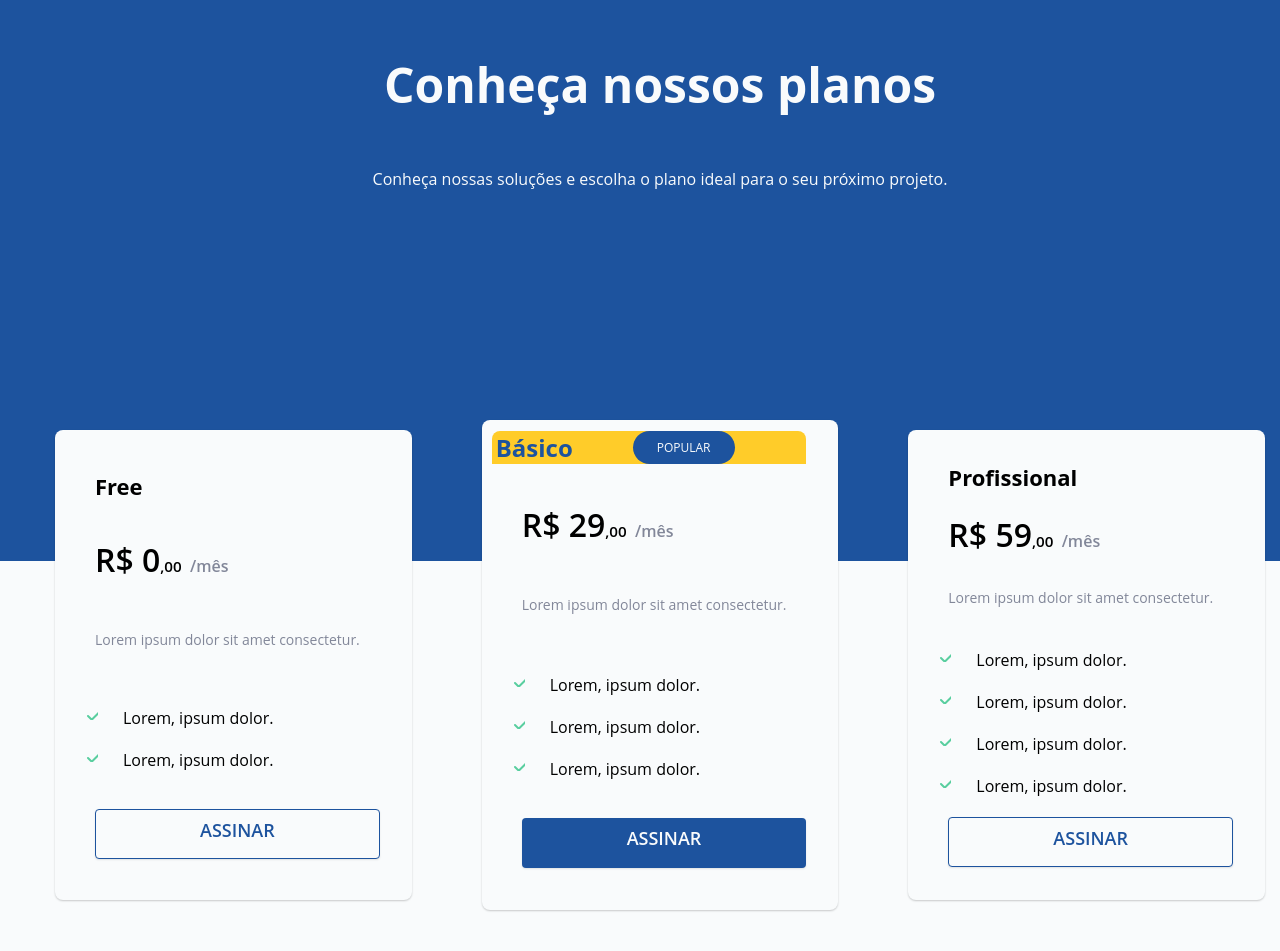
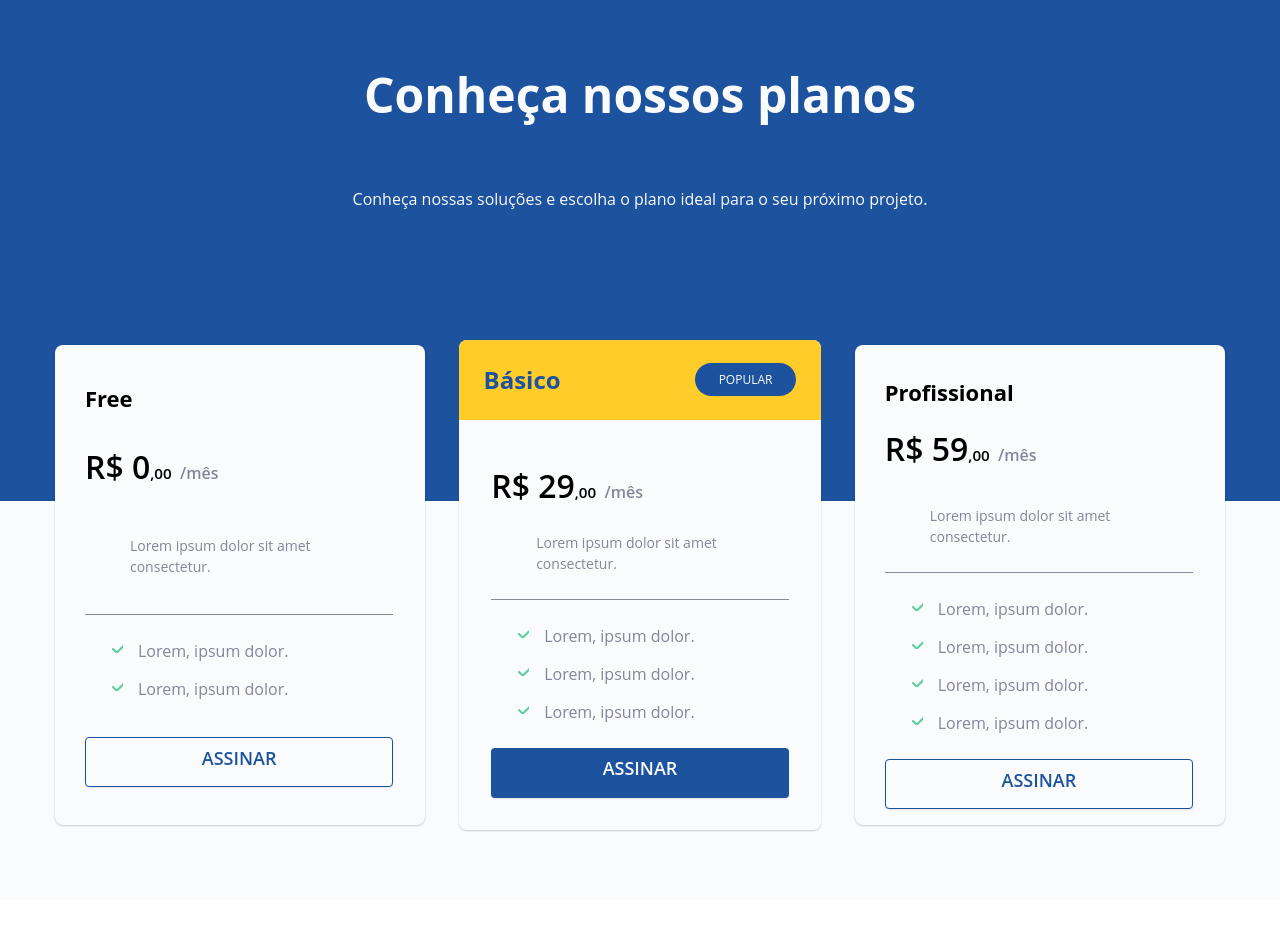
Before and after one commit to Noellyalbus/Pricing-table, a plain HTML site: page index.html in a window 1280 px wide. Shown: the part 97-1048 px from the top of the page. After the commit the page ends 997 px from the top, so only its background shows below. Drawn offline with Linux system fonts and the light colour scheme.

Commit message:
Add files via upload

```diff
--- a/css/style.css
+++ b/css/style.css
@@ -8,6 +8,7 @@
 
  body{
     background: linear-gradient(to bottom,var(--blue) 60%,var(--blue) 60%, var(--page-background) 50%, var(--page-background)50%);
+    /* overflow: hidden; */
  }
 
 /* Cores do site */
@@ -22,11 +23,11 @@
 /* componentes do site */
 .container{
     box-sizing: border-box;
-    width: 100vw;
     padding-left: 20px;
     padding-right: 20px;
     margin-left: auto;
     margin-right: auto;
+
 }
 
 .btn{
@@ -59,32 +60,30 @@
 }
 
 .titulo{
-    width: 100vw;
     padding-top: 100px;
     display: flex;
     flex-direction: column;
-    padding-bottom: 200px;
+    padding-bottom: 100px;
     color: var(--page-background);
     background-color: var(--blue);
     text-align: center;
 }
 
 .titulo h1{
-    padding: 50px 0;
+    padding: 60px 0;
     font: 700 3rem/1.35 'Open sans', sans-serif;
 }
 
 .pricing-table{
-    max-width: 100vw;
-    padding-bottom: 60px;
+    padding-bottom: 40px;
     display: flex;
-    gap: 40px;
+    gap: 4px;
     align-items: center;
     justify-content: center;
 }
 
 .card-item{
-    padding: 32px 32px 32px 40px;
+    padding: 32px 32px 32px 30px;
     margin: 30px 15px;
     display: grid;
     grid-template-columns: 1fr;
@@ -92,20 +91,23 @@
     background: var(--page-background);
     box-shadow: 0px 1px 2px rgba(0, 0, 0, 0.2);
     border-radius: 8px;
+    position: relative;
 }
 
 #free.card-item{
-    height: 470px;
+    height: 480px;
     width: 420px;
 }
 
 #basic.card-item{
     height: 490px;
     width: 420px;
+    box-sizing: border-box;
+    padding: 0;
 }
 
 #pro.card-item{
-    height: 470px;
+    height: 480px;
     width: 420px;
 }
 
@@ -131,21 +133,30 @@
 }
 
 .card-item p{
-    margin: 20px 0;
+    margin: 0 20px;
+    padding: 25px;
     color: var(--gray);
     font-size: 14px;
     line-height: 1.5;
 }
 
 .card-item .card-b{
-    margin: -30px 0px 10px -30px;
-    margin-bottom: 20px;
     display: flex;
+    position: absolute;
+    top: 0;
+    width: 100%;
+    gap: 134px;
+    height: 80px;
+    justify-content: center;
     align-items: center;
-    gap: 60px;
-    padding: 0px 4px;
     background: var(--yellow);
     border-radius: 8px 8px 0 0;
+}
+
+.card-item .content {
+    padding: 0 32px;
+    position: absolute;
+    bottom: 32px;
 }
 
 .card-item .card-b h2{
@@ -168,14 +179,16 @@
 
 
 .card-item ul{
+    padding: 25px;
+    border-top: 1px solid var(--gray);
     text-align: left;
     list-style: none;
 }
 
 .card-item ul li{
-    margin: 20px 0;
     display: flex;
     gap: 15px;
+    color: var(--gray);
 }
 
 .card-item ul li::before{
@@ -184,8 +197,11 @@
     width: 13px;
     height: 13px;
     background: url(../img/check.svg);
-    left: -10px;
-    position: relative;
+    left: -20px;
+}
+
+.card-item ul li:not(:last-child){
+    margin-bottom: 1em;
 }
 
 .card-item .btn:hover{
--- a/index.html
+++ b/index.html
@@ -34,6 +34,7 @@
                 <h2>Básico</h2>
                 <span>popular</span>
             </div>
+            <div class="content">
                 <span class="pricing">R$ 29<span class="price-unidade">,00</span> <span class="info">/mês</span></span>
                 <p>Lorem ipsum dolor sit amet consectetur.</p>
 
@@ -43,6 +44,7 @@
                     <li>Lorem, ipsum dolor.</li>
                 </ul>
                 <a href="" class="btn-b">Assinar</a>
+            </div>
         </div>
 
         <div id="pro" class="card-item">
```
Lines whose indentation alone changed are shown as unchanged.
